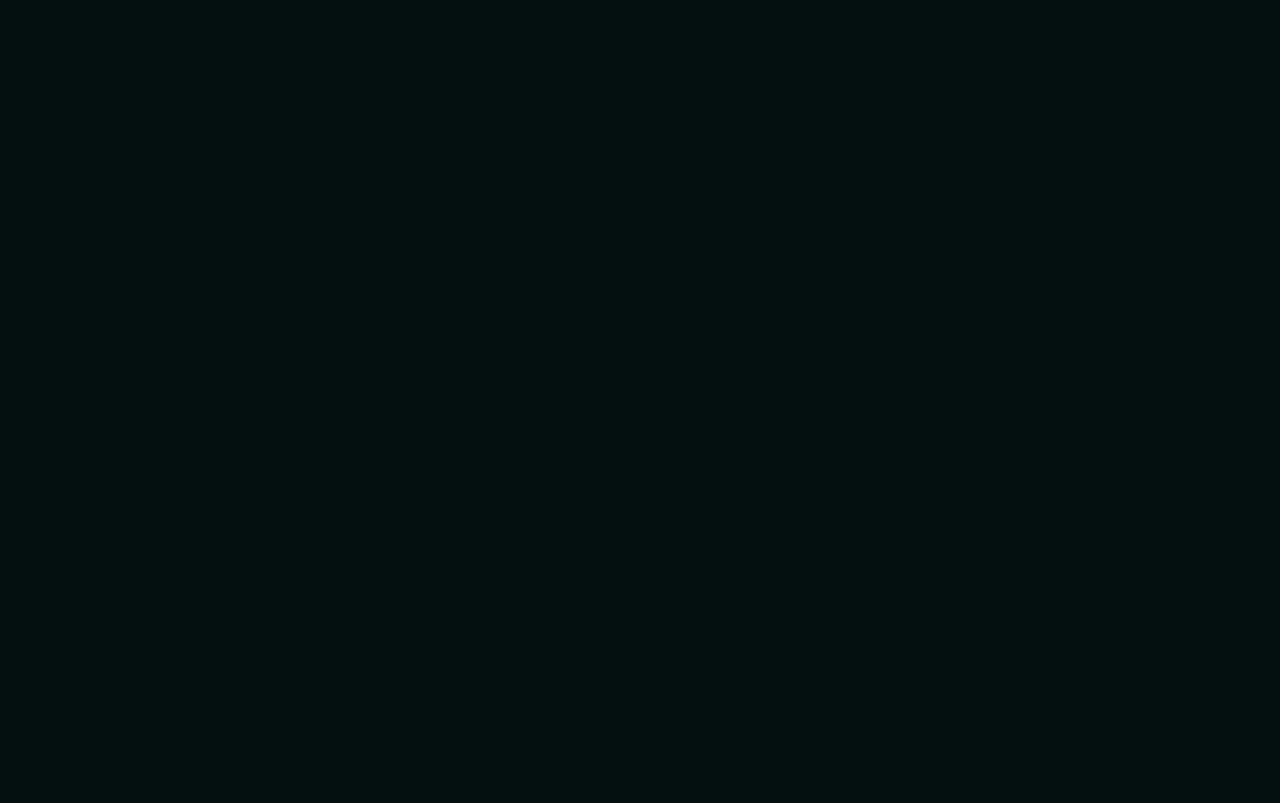
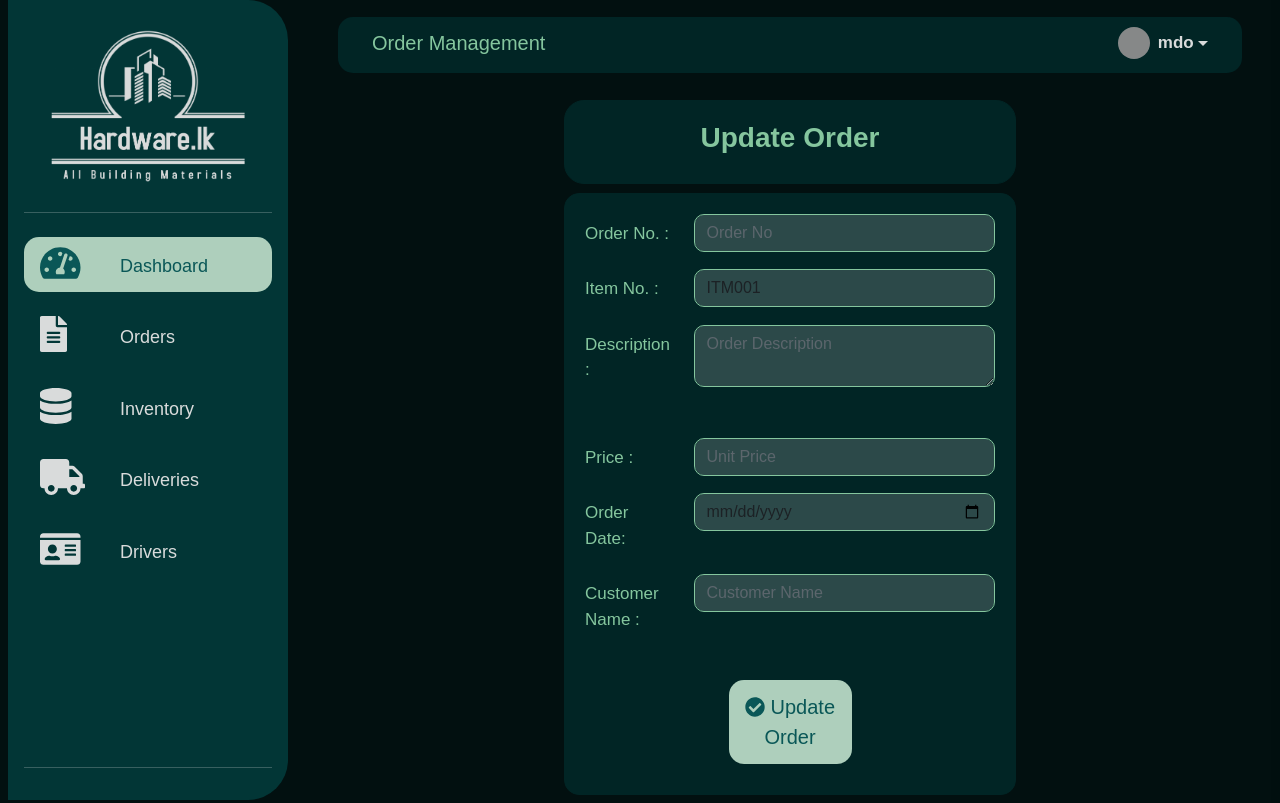
Before and after one commit to wishva8/Hardware-Management, a React (Create React App) app in the folder Releases/SourceCode/Frontend/app/: page /updateOrder in a window 1280 px wide. Built offline with nearby package versions, Linux system fonts and the light colour scheme; grey boxes are pictures that could not be loaded.

Commit message:
UpdateOrder.jsx done and small other changes

```diff
--- a/Releases/SourceCode/Frontend/app/src/App.js
+++ b/Releases/SourceCode/Frontend/app/src/App.js
@@ -11,6 +11,7 @@ import UserLogin from "./Pages/User/UserLogin";
 import InventoryList from "./Pages/Inventory/InventoryList";
 import UpdateItems from "./Pages/Inventory/UpdateItems";
 import CreateOrder from "./Pages/OrderList/CreateOrder";
+import UpdateOrder from "./Pages/OrderList/UpdateOrder";
 
 function App() {
   return (
@@ -50,6 +51,9 @@ function App() {
           <Route path="/createOrder">
             <CreateOrder />
           </Route>
+          <Route path="/updateOrder">
+            <UpdateOrder />
+          </Route>
         </Switch>
       </BrowserRouter>
     </div>
--- a/Releases/SourceCode/Frontend/app/src/Pages/OrderList/CreateOrder.css
+++ b/Releases/SourceCode/Frontend/app/src/Pages/OrderList/CreateOrder.css
@@ -55,7 +55,7 @@
   padding: 12px;
   border: soild 1px #0c6464;
   margin: 10px 0;
-  width: 12%;
+  width: 20%;
   border-radius: 15px;
   cursor: pointer;
   font-size: 20px;
--- a/Releases/SourceCode/Frontend/app/src/Pages/OrderList/CreateOrder.jsx
+++ b/Releases/SourceCode/Frontend/app/src/Pages/OrderList/CreateOrder.jsx
@@ -14,7 +14,7 @@ export default class CreateOrder extends Component {
       description: "",
       price: 0,
       orderDate: "",
-      customerName: 0,
+      customerName: "",
     };
   }
   state = {
@@ -23,7 +23,7 @@ export default class CreateOrder extends Component {
     description: "",
     price: 0,
     orderDate: "",
-    customerName: 0,
+    customerName: "",
   };
 
   handleChange = (e) => {
@@ -113,11 +113,11 @@ export default class CreateOrder extends Component {
                     <input
                       class="form-control"
                       type="date"
-                      id="qty"
-                      name="qty"
-                      placeholder="Quantity"
+                      id="OrderDate"
+                      name="OrderDate"
+                      placeholder="Order Date"
                       required
-                      value={this.state.qty}
+                      value={this.state.orderDate}
                       onChange={this.handleChange}
                     />
                   </div>
@@ -130,11 +130,11 @@ export default class CreateOrder extends Component {
                     <input
                       class="form-control"
                       type="text"
-                      id="qty"
-                      name="qty"
-                      placeholder="Quantity"
+                      id="CustomerName"
+                      name="CustomerName"
+                      placeholder="Customer Name"
                       required
-                      value={this.state.qty}
+                      value={this.state.customerName}
                       onChange={this.handleChange}
                     />
                   </div>
--- a/Releases/SourceCode/Frontend/app/src/Pages/OrderList/UpdateOrder.css
+++ b/Releases/SourceCode/Frontend/app/src/Pages/OrderList/UpdateOrder.css
@@ -0,0 +1,64 @@
+.UpdateOrder {
+  font-family: Arial;
+  font-size: 17px;
+  padding: 8px;
+  opacity: 85%;
+  background-repeat: no-repeat;
+  background-size: cover;
+  /* margin-top: 100px; */
+  background-color: #021010;
+}
+
+.Order-Update-Heading-Container {
+  background-color: #012929;
+  padding: 5px 10px 15px 10px;
+  border: solid 1px #012929;
+  padding: 20px;
+  border-radius: 20px;
+  width: 50%;
+  margin-left: 25%;
+  margin-bottom: 1%;
+  margin-top: 3%;
+}
+
+.Order-Update-Body-Container {
+  background-color: #012929;
+  padding: 5px 10px 15px 10px;
+  border: solid 1px #012929;
+  padding: 20px;
+  border-radius: 15px;
+  width: 50%;
+  margin-left: 25%;
+}
+
+.form-control {
+  border-radius: 10px;
+  width: relative;
+}
+
+.Order-Button-Update {
+  background-color: #ccf1da;
+  color: #0c6464;
+  padding: 12px;
+  border: soild 1px #0c6464;
+  border: none;
+  margin: 10px 0;
+  width: 30%;
+  border-radius: 15px;
+  cursor: pointer;
+  font-size: 20px;
+  margin-left: 35%;
+}
+
+.Order-Button-Update:hover {
+  background-color: #4caf50;
+  color: white;
+  border: 1px solid gray;
+  font-weight: bold;
+}
+
+.Update-Order-Heading {
+  text-align: center;
+  font-weight: bold;
+  color: #9ce6b7;
+}
--- a/Releases/SourceCode/Frontend/app/src/Pages/OrderList/UpdateOrder.jsx
+++ b/Releases/SourceCode/Frontend/app/src/Pages/OrderList/UpdateOrder.jsx
@@ -1,7 +1,150 @@
 import React, { Component } from "react";
+import "./UpdateOrder.css";
+import { faCheckCircle } from "@fortawesome/free-solid-svg-icons";
+import { FontAwesomeIcon } from "@fortawesome/react-fontawesome";
+import Header from "../../Components/Header/Header";
+import SideNav from "../../Components/SideNav/SideNav";
 
 export default class UpdateOrder extends Component {
+  constructor(props) {
+    super(props);
+    this.state = {
+      orderNo: "",
+      itemNo: "",
+      description: "",
+      price: 0,
+      orderDate: "",
+      customerName: "",
+    };
+  }
+  state = {
+    orderNo: "",
+    itemNo: "",
+    description: "",
+    price: 0,
+    orderDate: "",
+    customerName: "",
+  };
+
+  handleChange = (e) => {
+    this.setState({ [e.target.name]: e.target.value });
+  };
+
+  handleSubmit = (e) => {
+    alert(this.state.value);
+  };
   render() {
-    return <div></div>;
+    return (
+      <div className="UpdateOrder">
+        <SideNav />
+        <div className="content-layer">
+          <Header topic="Order Management" />
+          <div className="Order-Update-Heading-Container">
+            <h3 className="Update-Order-Heading">Update Order</h3>
+          </div>
+          <div className="Order-Update-Body-Container">
+            <form onSubmit={this.handleSubmit}>
+              <div className="mb-3 row">
+                <label className="col-sm-3 col-form-label">Order No. :</label>
+                <div class="col-sm-9">
+                  <input
+                    class="form-control"
+                    type="text"
+                    id="OrderNo"
+                    name="OrderNo"
+                    placeholder="Order No"
+                    required
+                    value={this.state.OrderNo}
+                    onChange={this.handleChange}
+                  />
+                </div>
+              </div>
+              <div className="mb-3 row">
+                <label className="col-sm-3 col-form-label">Item No. :</label>
+                <div class="ui fluid col-sm-9" role="listbox" tabindex="0">
+                  <select
+                    class="form-control"
+                    value={this.state.value}
+                    onChange={this.handleChange}
+                  >
+                    <option value="ITM001">ITM001</option>
+                    <option value="ITM002">ITM002</option>
+                    <option value="ITM003">ITM003</option>
+                    <option value="ITM004">ITM004</option>
+                  </select>
+                </div>
+              </div>
+              <div className="mb-5 row">
+                <label className="col-sm-3 col-form-label">Description :</label>
+                <div class="col-sm-9">
+                  <textarea
+                    class="form-control"
+                    type="text"
+                    id="description"
+                    name="description"
+                    placeholder="Order Description"
+                    required
+                    value={this.state.description}
+                    onChange={this.handleChange}
+                  />
+                </div>
+              </div>
+              <div className="mb-3 row">
+                <label className="col-sm-3 col-form-label">Price :</label>
+                <div class="col-sm-9">
+                  <input
+                    class="form-control"
+                    type="Number"
+                    id="unitPrice"
+                    name="unitPrice"
+                    placeholder="Unit Price"
+                    required
+                    value={this.state.unitPrice}
+                    onChange={this.handleChange}
+                  />
+                </div>
+              </div>
+              <div className="mb-3 row">
+                <label className="col-sm-3 col-form-label">Order Date:</label>
+                <div class="ui fluid col-sm-9" role="listbox" tabindex="0">
+                  <input
+                    class="form-control"
+                    type="date"
+                    id="qty"
+                    name="qty"
+                    placeholder="Quantity"
+                    required
+                    value={this.state.orderDate}
+                    onChange={this.handleChange}
+                  />
+                </div>
+              </div>
+              <div className="mb-3 row">
+                <label className="col-sm-3 col-form-label">
+                  Customer Name :
+                </label>
+                <div class="col-sm-9">
+                  <input
+                    class="form-control"
+                    type="text"
+                    id="CustomerName"
+                    name="CustomerName"
+                    placeholder="Customer Name"
+                    required
+                    value={this.state.customerName}
+                    onChange={this.handleChange}
+                  />
+                </div>
+              </div>
+              <div className="OrderRow">
+                <button type="submit" className="Order-Button-Update">
+                  <FontAwesomeIcon icon={faCheckCircle} /> Update Order
+                </button>
+              </div>
+            </form>
+          </div>
+        </div>
+      </div>
+    );
   }
 }
```
